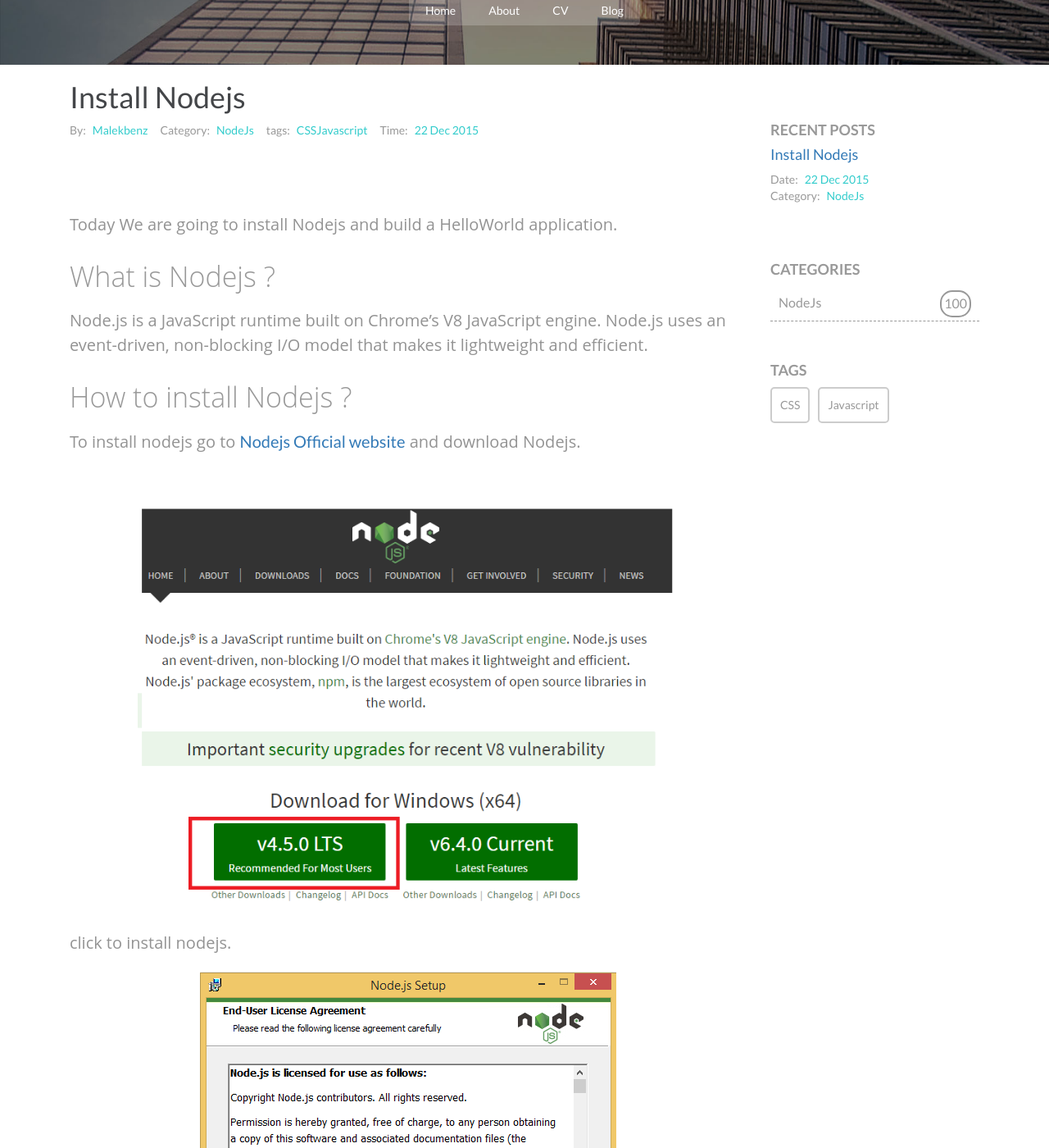
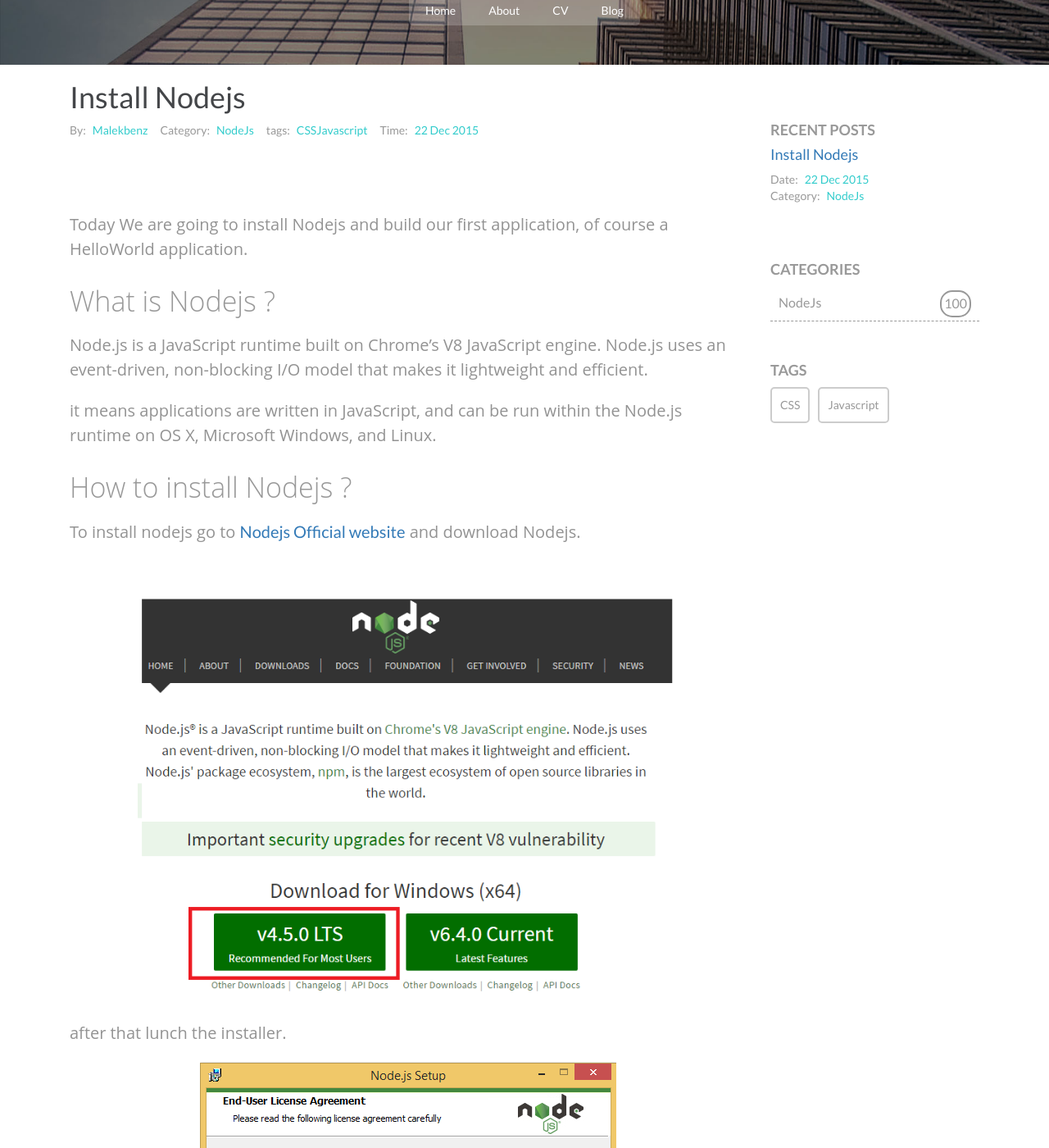
Before and after one commit to malekbenz/malekbenz, a Jekyll site: the page built from _posts/2015-12-22-Install-Nodejs.md, in a window 1280 px wide and 1400 px high, scrolled down 281 px. Shown: the whole window at 82% size. Built offline with Jekyll 4.4.1, drawn with Linux system fonts in a browser that asks for light colours; nearby versions of some CDN libraries.

Commit message:
first blog

```diff
--- a/_posts/2015-12-22-Install-Nodejs.md
+++ b/_posts/2015-12-22-Install-Nodejs.md
@@ -7,11 +7,13 @@ category: NodeJs
 tags : CSS Javascript
 ---
 
-Today We are going to install Nodejs and build a HelloWorld application.
+Today We are going to install Nodejs and build our first application, of course a HelloWorld application.
 
 ## What is Nodejs ?
 
 Node.js is a JavaScript runtime built on Chrome's V8 JavaScript engine. Node.js uses an event-driven, non-blocking I/O model that makes it lightweight and efficient.
+
+it means applications are written in JavaScript, and can be run within the Node.js runtime on OS X, Microsoft Windows, and Linux.
 
 ## How to install Nodejs ?
 To install nodejs go to [Nodejs Official website](https://nodejs.org/) and download Nodejs.
@@ -19,7 +21,7 @@ To install nodejs go to [Nodejs Official website](https://nodejs.org/) and downl
 ![Node js website](/images/nodejs/nodejswebsite.png){:class="img-responsive" :max-width="80%"}
 
 
-click to install nodejs.
+after that lunch the installer.
 
 ![click next](/images/nodejs/nodejsfs01.png)
 
```
